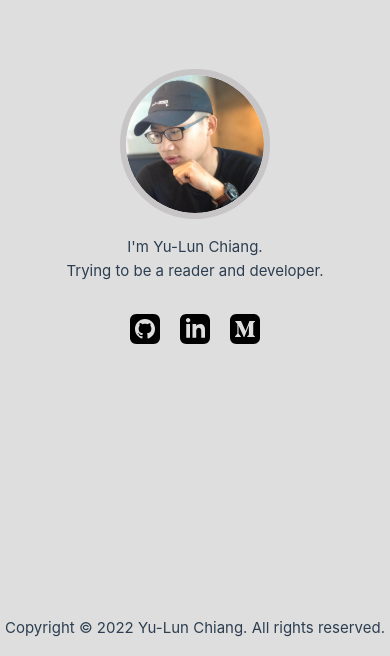
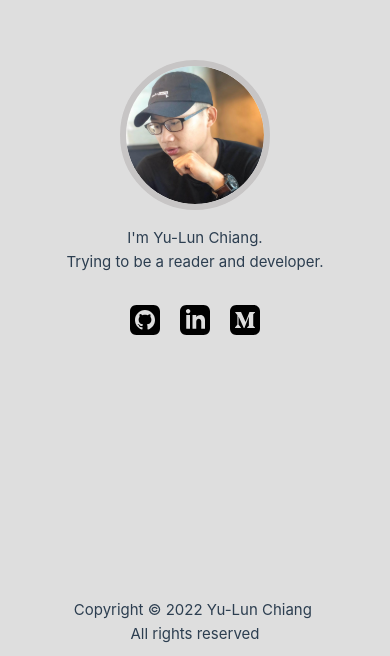
Before and after one commit to allenyummy/whoami, a Vue app: page / in a window 390 px wide. Shown: the part 188-844 px from the top of the page. Built offline with nearby package versions, Linux system fonts and the light colour scheme.

Commit message:
fix: footer description is broken when screen width is less than 420

```diff
--- a/src/App.vue
+++ b/src/App.vue
@@ -46,26 +46,47 @@
     </div>
 
     <div class="footer">
-      <span>Copyright © {{ curYear }} Yu-Lun Chiang. All rights reserved.</span>
+      <span>{{ footerDescription }}</span>
     </div>
   </div>
 </template>
 
 <script lang="ts">
-import { defineComponent } from "vue";
+import {
+  defineComponent,
+  ref,
+  computed,
+  onMounted,
+  onBeforeUnmount,
+} from "vue";
 
 export default defineComponent({
   name: "App",
   setup() {
-    const curYear = new Date().getFullYear();
-
     const onClickandGo = (url: string) => {
       window.open(url, "_blank");
     };
 
+    const screenWidth = ref(innerWidth);
+    const onResize = () => {
+      screenWidth.value = innerWidth;
+    };
+    const curYear = new Date().getFullYear();
+    const footerDescription = computed(() => {
+      return screenWidth.value < 420
+        ? `Copyright © ${curYear} Yu-Lun Chiang \nAll rights reserved`
+        : `Copyright © ${curYear} Yu-Lun Chiang. All rights reserved.`;
+    });
+    onMounted(() => {
+      addEventListener("resize", onResize);
+    });
+    onBeforeUnmount(() => {
+      removeEventListener("resize", onResize);
+    });
+
     return {
-      curYear,
       onClickandGo,
+      footerDescription,
     };
   },
 });
@@ -94,7 +115,7 @@ export default defineComponent({
     align-items: center;
     justify-content: center;
     width: 100%;
-    height: 100%;
+    height: 95%;
 
     .photo_sticker {
       text-align: center;
@@ -129,7 +150,9 @@ export default defineComponent({
   }
 
   .footer {
+    height: 5%;
     text-align: center;
+    white-space: pre;
     margin: 0 0 1rem 0;
   }
 }
```
